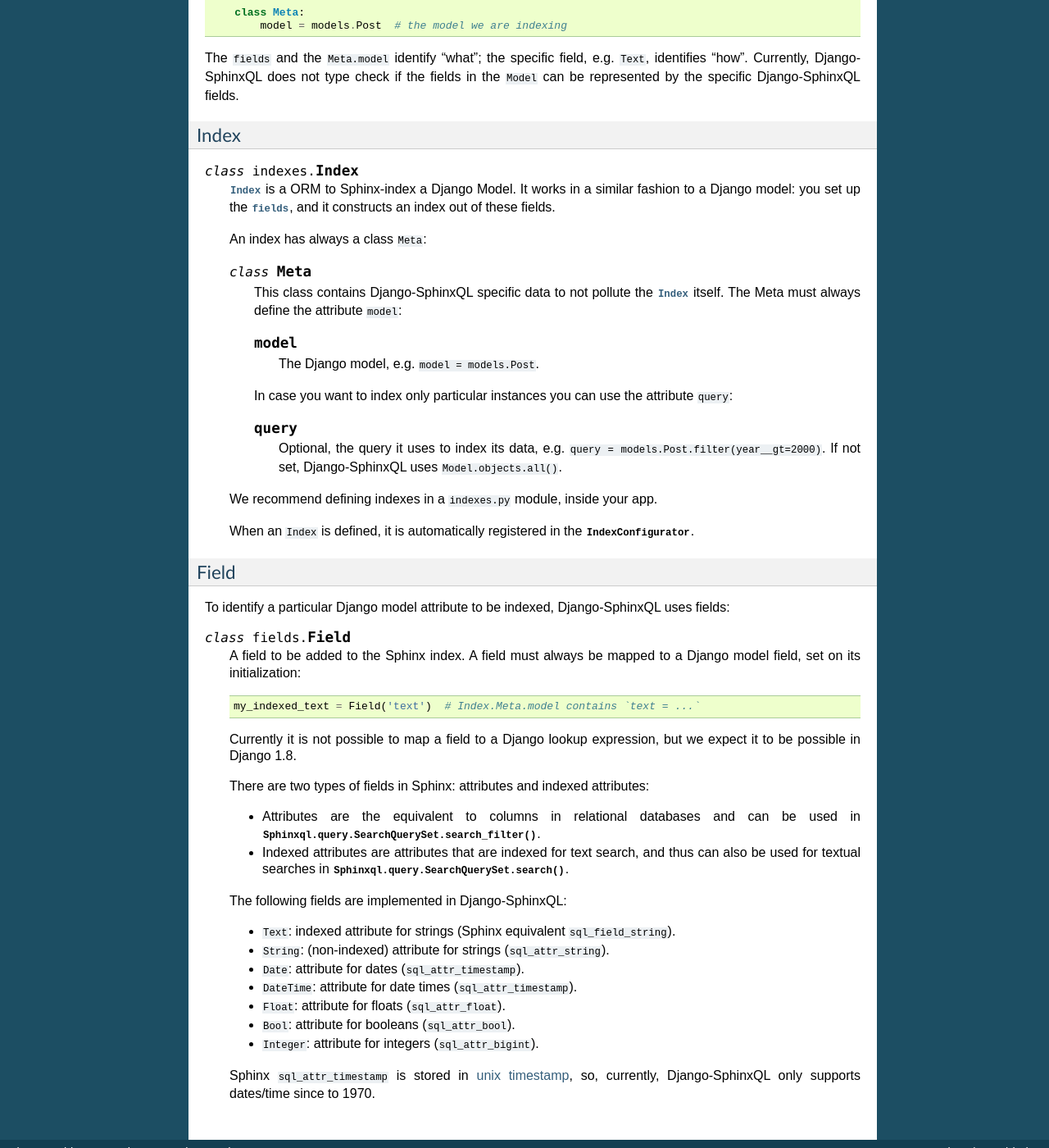
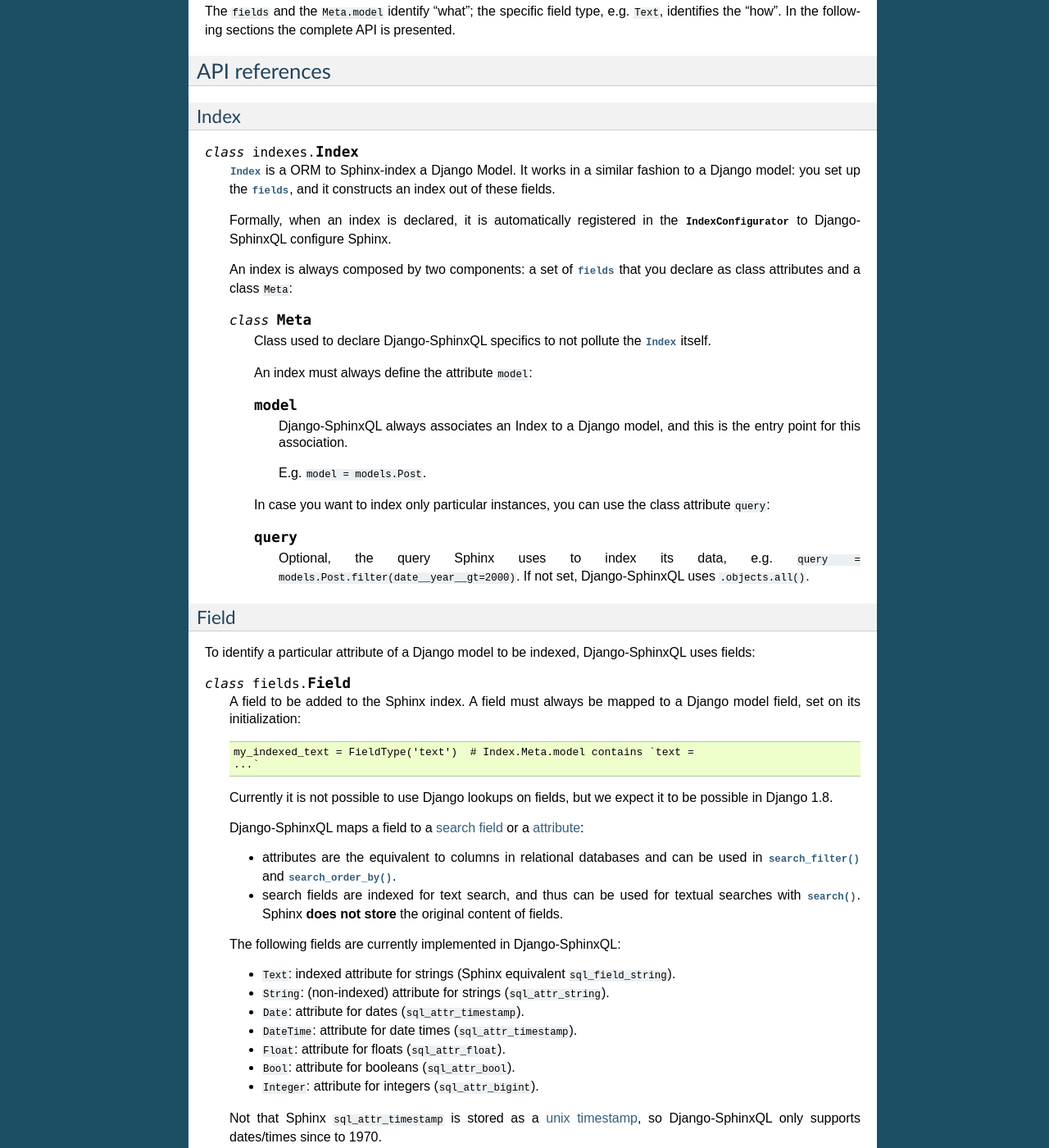
Before and after one commit to jorgecarleitao/django-sphinxql, a Sphinx documentation site: the page built from docs/indexes.rst, in a window 1280 px wide and 1400 px high, scrolled down 497 px. Shown: the whole window at 82% size. Built offline with Sphinx 7.4.7, drawn with Linux system fonts in a browser that asks for light colours; some of the changed text lies outside the part shown.

Commit message:
Imoproved docs of indexes.

```diff
--- a/docs/indexes.rst
+++ b/docs/indexes.rst
@@ -6,17 +6,14 @@
 This document explains how Django-SphinxQL maps a Django model into a Sphinx
 index.
 
-Sphinx
-------
-
-Sphinx uses a SQL query to retrieve data from a relational database to index
-it. This means that Django-SphinxQL must know:
+Sphinx uses a SQL query to retrieve data from a relational database to index it.
+This means that Django-SphinxQL must know:
 
 1. what you want to index (e.g. what data)
-2. how you want to index (e.g. type)
+2. how you want to index it (e.g. type)
 
-to pass a SQL query, built in Django, to Sphinx. In the same spirit of Django,
-Django-SphinxQL defines an ORM for performing these two operations::
+In the same spirit of Django, Django-SphinxQL defines an ORM for you to answer
+those questions. It works like this::
 
     # indexes.py
     from sphinxql import fields, indexes
@@ -30,10 +27,12 @@
         class Meta:
             model = models.Post  # the model we are indexing
 
-The ``fields`` and the ``Meta.model`` identify "what"; the specific field, e.g.
-``Text``, identifies "how". Currently, Django-SphinxQL does not type check
-if the fields in the ``Model`` can be represented by the specific Django-SphinxQL
-fields.
+The ``fields`` and the ``Meta.model`` identify "what"; the specific field type,
+e.g. ``Text``, identifies the "how". In the following sections the complete API
+is presented.
+
+API references
+--------------
 
 Index
 ~~~~~
@@ -44,58 +43,67 @@
     a similar fashion to a Django model: you set up the :class:`fields
     <fields.Field>`, and it constructs an index out of these fields.
 
-    An index has always a class ``Meta``:
+    Formally, when an index is declared, it is automatically registered in the
+    :class:`~sphinxql.configuration.configurators.IndexConfigurator` to
+    Django-SphinxQL configure Sphinx.
+
+    An index is always composed by two components: a set of :class:`fields
+    <fields.Field>` that you declare as class attributes and a class ``Meta``:
 
     .. class:: Meta
 
-        This class contains Django-SphinxQL specific data to not pollute the
-        :class:`~indexes.Index` itself. The Meta must always define the
-        attribute ``model``:
+        Class used to declare Django-SphinxQL specifics to not pollute the
+        :class:`~indexes.Index` itself.
+
+        An index must always define the attribute ``model``:
 
         .. attribute:: model
 
-            The Django model, e.g. ``model = models.Post``.
+            Django-SphinxQL always associates an Index to a Django model, and this
+            is the entry point for this association.
 
-        In case you want to index only particular instances you can use the
-        attribute ``query``:
+            E.g. ``model = models.Post``.
+
+        In case you want to index only particular instances, you can use the
+        class attribute ``query``:
 
         .. attribute:: query
 
-            Optional, the query it uses to index its data, e.g.
-            ``query = models.Post.filter(year__gt=2000)``.
-            If not set, Django-SphinxQL uses ``Model.objects.all()``.
-
-    We recommend defining indexes in a ``indexes.py`` module, inside your app.
-
-    When an ``Index`` is defined, it is automatically registered in the
-    :class:`~sphinxql.configurations.configurator.IndexConfigurator`.
+            Optional, the query Sphinx uses to index its data, e.g.
+            ``query = models.Post.filter(date__year__gt=2000)``. If not set,
+            Django-SphinxQL uses ``.objects.all()``.
 
 Field
 ~~~~~
 
-To identify a particular Django model attribute to be indexed, Django-SphinxQL
-uses fields:
+To identify a particular attribute of a Django model to be indexed,
+Django-SphinxQL uses fields:
+
+.. _attribute: http://sphinxsearch.com/docs/current.html#attributes
+.. _search field: http://sphinxsearch.com/docs/current.html#fields
 
 .. class:: fields.Field
 
     A field to be added to the Sphinx index. A field must always be mapped to
     a Django model field, set on its initialization::
 
-        my_indexed_text = Field('text')  # Index.Meta.model contains `text = ...`
+        my_indexed_text = FieldType('text')  # Index.Meta.model contains `text =
+        ...`
 
-    Currently it is not possible to map a field to a Django lookup expression, but
-    we expect it to be possible in Django 1.8.
+    Currently it is not possible to use Django lookups on fields, but we expect
+    it to be possible in Django 1.8.
 
-    There are two types of fields in Sphinx: attributes and indexed attributes:
+    Django-SphinxQL maps a field to a `search field`_ or a `attribute`_:
 
-    * Attributes are the equivalent to columns in relational databases and can
-      be used in :meth:`Sphinxql.query.SearchQuerySet.search_filter`.
+    * attributes are the equivalent to columns in relational databases and can
+      be used in :meth:`~sphinxql.query.SearchQuerySet.search_filter` and
+      :meth:`~sphinxql.query.SearchQuerySet.search_order_by`.
 
-    * Indexed attributes are attributes that are indexed for text search, and thus
-      can also be used for textual searches in
-      :meth:`Sphinxql.query.SearchQuerySet.search`.
+    * search fields are indexed for text search, and thus can be used for textual
+      searches with :meth:`~sphinxql.query.SearchQuerySet.search`. Sphinx **does**
+      **not store** the original content of fields.
 
-    The following fields are implemented in Django-SphinxQL:
+    The following fields are currently implemented in Django-SphinxQL:
 
     * ``Text``: indexed attribute for strings (Sphinx equivalent ``sql_field_string``).
     * ``String``: (non-indexed) attribute for strings (``sql_attr_string``).
@@ -107,5 +115,5 @@
 
     .. _unix timestamp: https://en.wikipedia.org/wiki/Unix_time
 
-    Sphinx ``sql_attr_timestamp`` is stored in `unix timestamp`_,
-    so, currently, Django-SphinxQL only supports dates/time since to 1970.
+    Not that Sphinx ``sql_attr_timestamp`` is stored as a `unix timestamp`_,
+    so Django-SphinxQL only supports dates/times since to 1970.
```
